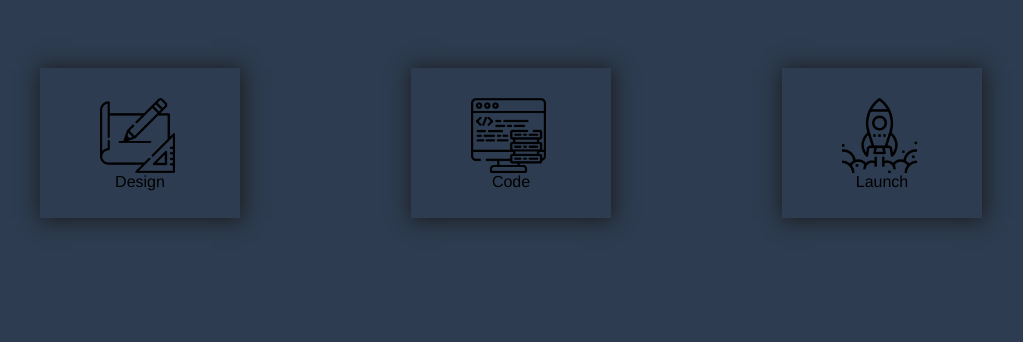
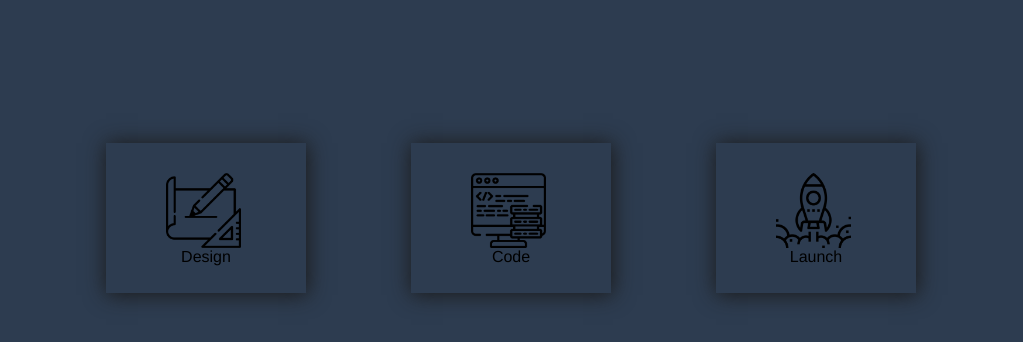
Before and after one commit to oguzkaganer/HTML-CSS, a plain HTML site: page CardHoverEffect/index.html in a window 1280 px wide. Shown: the part 192-534 px from the top of the page, without its empty margins (129-1152 px from the left). Drawn offline with Linux system fonts and the light colour scheme.

Commit message:
update style.css in CardHoverEffect

```diff
--- a/CardHoverEffect/style.css
+++ b/CardHoverEffect/style.css
@@ -4,7 +4,14 @@ body {
 }
 
 div.main {
-    margin-top: 250px;
+    position: absolute;
+    margin: auto;
+    width: 1000px;
+    height: 150px;
+    top: 0;
+    right: 0;
+    bottom: 0;
+    left: 0;
     display: flex;
     justify-content: space-evenly;
 }
```
